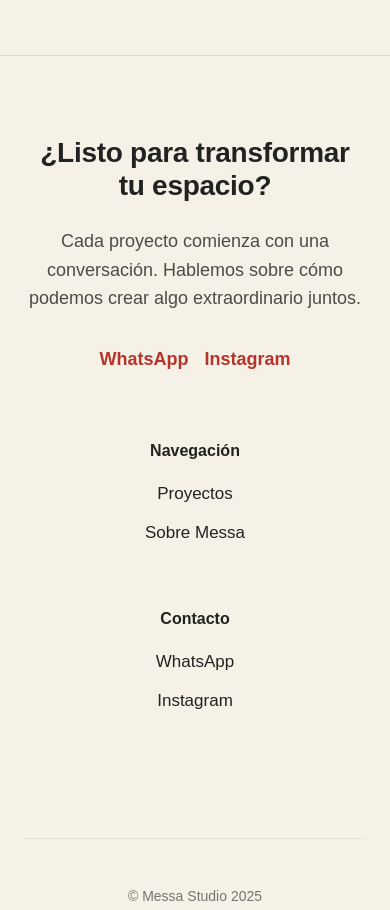
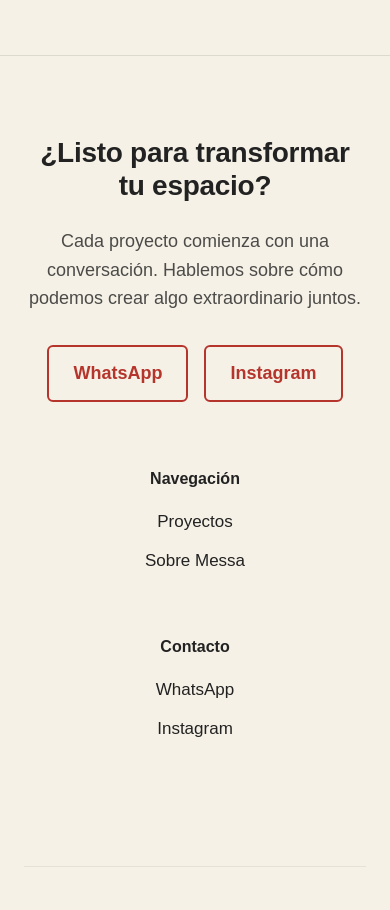
Before and after one commit to njofrey/messa, an Astro site: page / in a window 390 px wide. Shown: the part 5300-6210 px from the top of the page. Built offline with nearby package versions, Linux system fonts and the light colour scheme; Astro itself is replaced by a stand-in of ours; a web font is replaced by a local one.

Commit message:
Fix contact buttons visibility - Improve WhatsApp and Instagram button styles - Remove max-width constraint on footer-hero - Normalize colors for secondary contact links

```diff
--- a/src/components/Footer.astro
+++ b/src/components/Footer.astro
@@ -42,7 +42,8 @@
     }
 
     .footer-hero {
-        max-width: 600px;
+        max-width: 100%;
+        width: 100%;
     }
 
     .footer-title {
@@ -76,10 +77,25 @@
         display: flex;
         gap: 24px;
         flex-wrap: wrap;
+        margin-top: 16px;
     }
 
     .footer-contact-links .footer-cta {
         font-size: 20px;
+        padding: 12px 24px;
+        border: 2px solid var(--color-accent);
+        border-radius: 6px;
+        transition: all 0.2s ease;
+        display: inline-block;
+        font-weight: var(--font-weight-bold);
+        text-align: center;
+        min-width: 120px;
+    }
+
+    .footer-contact-links .footer-cta:hover {
+        background-color: var(--color-accent);
+        color: var(--color-bg);
+        transform: translateY(-2px);
     }
 
     .footer-links {
@@ -105,6 +121,8 @@
     .footer-social a:hover {
         color: var(--color-accent);
     }
+
+
 
     .footer-copy {
         grid-column: 1 / -1;
@@ -151,14 +169,5 @@
         .footer-contact-links .footer-cta {
             font-size: 18px;
         }
-
-        .footer-contact-links {
-            justify-content: center;
-            gap: 16px;
-        }
-
-        .footer-contact-links .footer-cta {
-            font-size: 18px;
-        }
     }
 </style>
```
